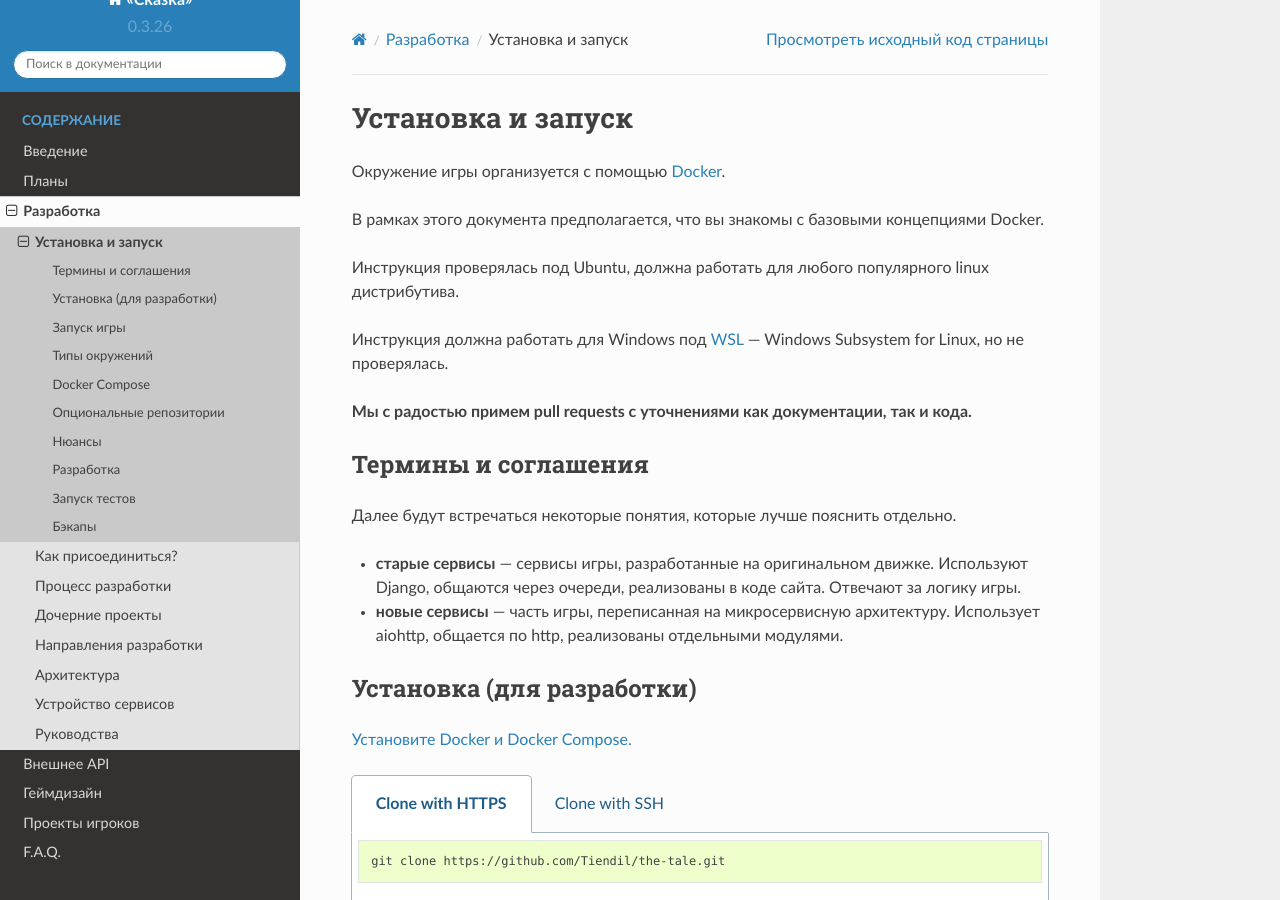
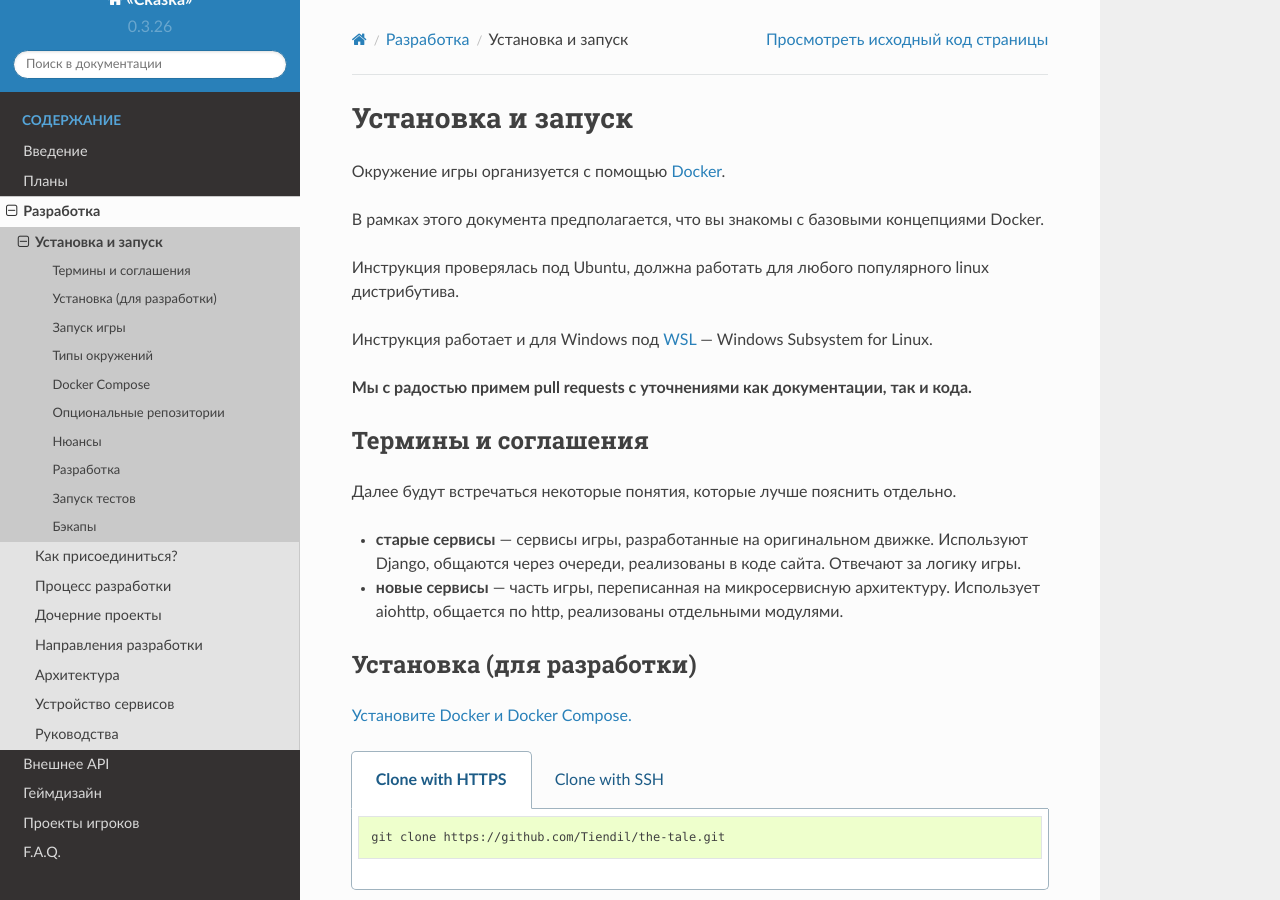
Before and after one commit to the-tale/tt_docs, a Sphinx documentation site: the page built from docs/source/development/install.rst, in a window 1280 px wide and 900 px high. Built offline with Sphinx 7.4.7 and the Read the Docs theme 2.0.0, drawn with Linux system fonts in a browser that asks for light colours.

Commit message:
Проект собирается, запускается и тестируется локально на WSL
Проверено на личном опыте

```diff
--- a/docs/source/development/install.rst
+++ b/docs/source/development/install.rst
@@ -8,7 +8,7 @@
 
 Инструкция проверялась под Ubuntu, должна работать для любого популярного linux дистрибутива.
 
-Инструкция должна работать для Windows под `WSL <https://en.wikipedia.org/wiki/Windows_Subsystem_for_Linux>`_ — Windows Subsystem for Linux, но не проверялась.
+Инструкция работает и для Windows под `WSL <https://en.wikipedia.org/wiki/Windows_Subsystem_for_Linux>`_ — Windows Subsystem for Linux.
 
 **Мы с радостью примем pull requests с уточнениями как документации, так и кода.**
 
```
